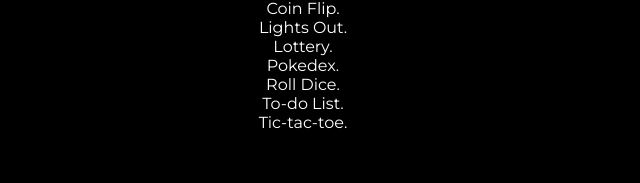
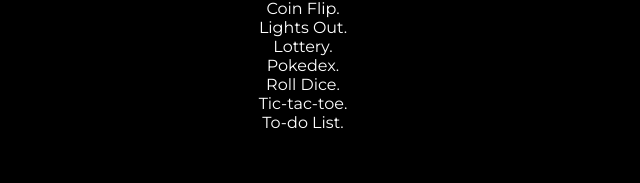
Before and after one commit to eremitik/mywebsite, a React (Create React App) app: page /#/projects in a window 1280 px wide. Shown: the part 494-677 px from the top of the page, without its empty margins (352-992 px from the left). Built offline with nearby package versions, Linux system fonts and the light colour scheme.

Commit message:
trying to add src folder

```diff
--- a/src/Projects.js
+++ b/src/Projects.js
@@ -18,8 +18,8 @@
           <li><Link to='/projects/lotto'>Lottery.</Link></li>
           <li><Link to='/projects/pokedex'>Pokedex.</Link></li>
           <li><Link to='/projects/rolldice'>Roll Dice.</Link></li>
+          <li><Link to='/projects/ttt'>Tic-tac-toe.</Link></li>
           <li><Link to='/projects/todo'>To-do List.</Link></li>
-          <li><Link to='/projects/ttt'>Tic-tac-toe.</Link></li>
         </ul>
         <p className="Projects-link">
             <Link to='/'>home</Link>
```
